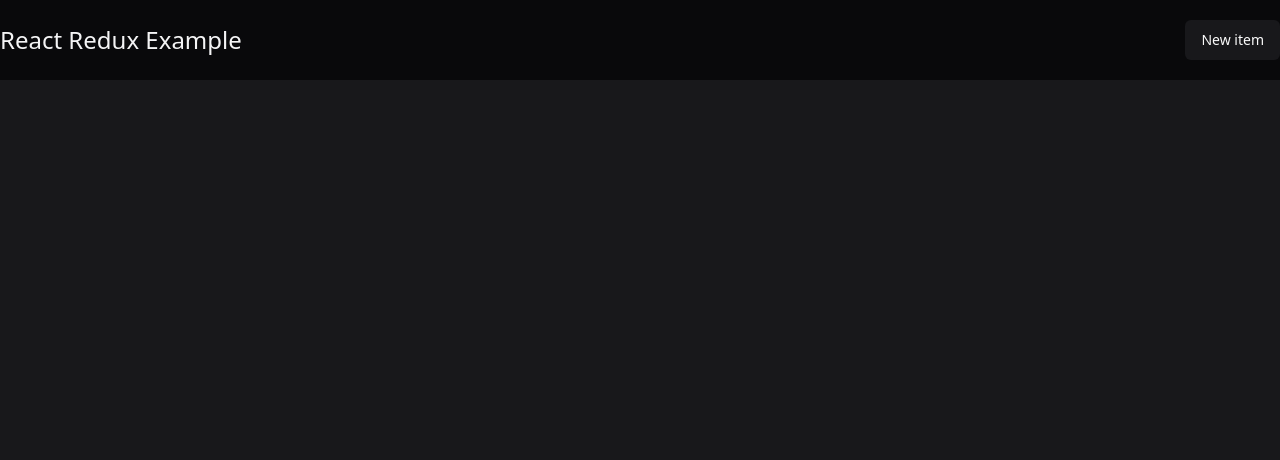
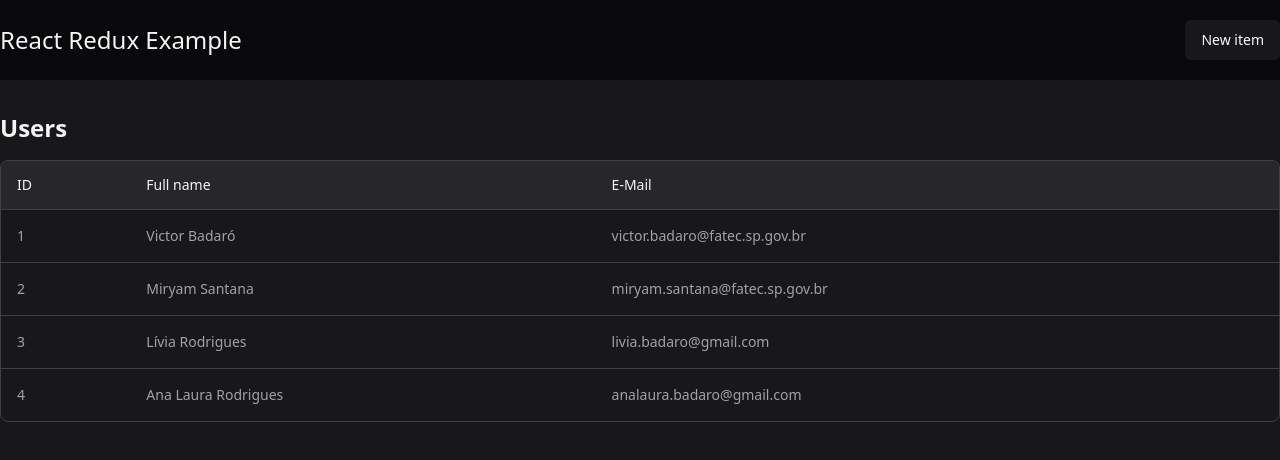
Before and after one commit to victorbadaro/react-redux-example, a React (Vite) app: page / in a window 1280 px wide. Shown: the top 460 px of the page. Built offline with nearby package versions, Linux system fonts and the light colour scheme.

Commit message:
feat: add table to show created users

```diff
--- a/src/app.tsx
+++ b/src/app.tsx
@@ -1,9 +1,47 @@
+import { useState } from 'react';
 import { Header } from './components/header';
+import { Table, TableBody, TableCell, TableHead, TableHeader, TableRow } from './components/ui/table';
+
+const usersData = [
+	{ id: 1, name: 'Victor Badaró', email: 'victor.badaro@fatec.sp.gov.br' },
+	{ id: 2, name: 'Miryam Santana', email: 'miryam.santana@fatec.sp.gov.br' },
+	{ id: 3, name: 'Lívia Rodrigues', email: 'livia.badaro@gmail.com' },
+	{ id: 4, name: 'Ana Laura Rodrigues', email: 'analaura.badaro@gmail.com' }
+];
 
 export function App() {
+	const [users] = useState(usersData);
+
 	return (
-		<div className="min-h-screen bg-zinc-900">
+		<div className="space-y-8 min-h-screen bg-zinc-900 text-zinc-100">
 			<Header />
+
+			<main className="container mx-auto">
+				<div className="flex flex-col gap-4">
+					<h1 className="text-2xl font-semibold">Users</h1>
+
+					<div className="border border-zinc-700 rounded-lg overflow-hidden">
+						<Table className="text-zinc-400">
+							<TableHeader className="bg-zinc-800">
+								<TableRow className="border-zinc-700 hover:bg-zinc-800">
+									<TableHead className="text-zinc-100">ID</TableHead>
+									<TableHead className="text-zinc-100">Full name</TableHead>
+									<TableHead className="text-zinc-100">E-Mail</TableHead>
+								</TableRow>
+							</TableHeader>
+							<TableBody>
+								{users.map((user) => (
+									<TableRow key={user.id} className="border-zinc-700 hover:bg-zinc-800 hover:text-zinc-100">
+										<TableCell>{user.id}</TableCell>
+										<TableCell>{user.name}</TableCell>
+										<TableCell>{user.email}</TableCell>
+									</TableRow>
+								))}
+							</TableBody>
+						</Table>
+					</div>
+				</div>
+			</main>
 		</div>
 	);
 }
```
